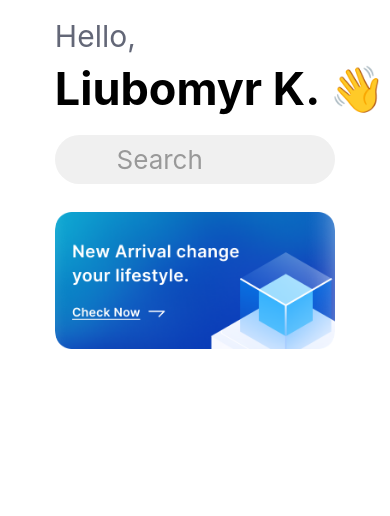
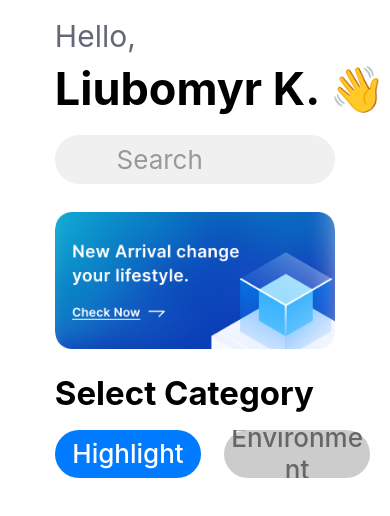
Before and after one commit to lubomirKavetskiy/DonationApp, a React Native app: screen / in a window 390 px wide. Shown: the top 516 px of the page. Built offline with nearby package versions, Linux system fonts and the light colour scheme; some icons are missing.

Commit message:
Implement categories list

```diff
--- a/components/Tab/Tab.js
+++ b/components/Tab/Tab.js
@@ -1,6 +1,6 @@
 import React, {useRef, useState} from 'react';
 import {Pressable, Text} from 'react-native';
-import {bool, func, string} from 'prop-types';
+import {bool, func, number, string} from 'prop-types';
 
 // Utilities
 import {horizontalScale} from '../../assets/styles/scaling';
@@ -8,7 +8,7 @@ import {horizontalScale} from '../../assets/styles/scaling';
 // Styles
 import style from './style';
 
-const Tab = ({title, isInactive, onPress}) => {
+const Tab = ({title, isInactive, onPress, tabId}) => {
   const [width, setWidth] = useState(0);
   const tabRef = useRef(null);
 
@@ -25,9 +25,8 @@ const Tab = ({title, isInactive, onPress}) => {
 
   return (
     <Pressable
-      disabled={isInactive}
       style={[style.tab, isInactive && style.inactiveTab, tabWidth]}
-      onPress={onPress}>
+      onPress={() => onPress(tabId)}>
       <Text
         ref={tabRef}
         onTextLayout={handleTextLayout}
@@ -42,6 +41,7 @@ Tab.propTypes = {
   title: string.isRequired,
   isInactive: bool,
   onPress: func,
+  tabId: number.isRequired,
 };
 
 Tab.defaultProps = {
--- a/screens/Home/Home.js
+++ b/screens/Home/Home.js
@@ -1,4 +1,4 @@
-import React from 'react';
+import React, {useEffect, useState} from 'react';
 import {
   SafeAreaView,
   Text,
@@ -16,16 +16,48 @@ import style from './style';
 import Header from '../../components/Header/Header';
 import {resetUserState} from '../../redux/reducers/User';
 import Search from '../../components/Search/Search';
+import {FlatList} from 'react-native-gesture-handler';
+import Tab from '../../components/Tab/Tab';
+import {updateSelectedCategoryId} from '../../redux/reducers/Categories';
 
 const Home = () => {
   const {bgWhite, flex} = globalStyles;
+
   const {firstName, lastName, profileImage} =
     useSelector(state => state.user) ?? {};
   const categories = useSelector(state => state.categories) ?? {};
-  console.log({categories});
+
   const dispatch = useDispatch();
   dispatch(resetUserState());
-  console.log({profileImage});
+
+  const [categoryPage, setCategoryPage] = useState(1);
+  const [categoryList, setCategoryList] = useState([]);
+  const [isLoadingCategories, setIsLoadingCategories] = useState(false);
+  const categoryPageSize = 4;
+
+  const pagination = ({items, pageNumber, pageSize}) => {
+    const startIndex = (pageNumber - 1) * pageSize;
+    const endIndex = startIndex + pageSize;
+
+    if (startIndex >= items.length) {
+      return [];
+    }
+
+    return items.slice(startIndex, endIndex);
+  };
+
+  useEffect(() => {
+    setIsLoadingCategories(true);
+    setCategoryList(
+      pagination({
+        items: categories.categories,
+        pageNumber: categoryPage,
+        pageSize: categoryPageSize,
+      }),
+    );
+    setCategoryPage(prevPage => prevPage + 1);
+    setIsLoadingCategories(false);
+  }, []);
 
   return (
     <SafeAreaView style={[bgWhite, flex]}>
@@ -59,6 +91,48 @@ const Home = () => {
             resizeMode="contain"
           />
         </Pressable>
+        <View style={style.categoryHeader}>
+          <Header title="Select Category" type={2} />
+        </View>
+        <View style={style.categories}>
+          <FlatList
+            onEndReachedThreshold={0.5}
+            onEndReached={() => {
+              if (isLoadingCategories) {
+                return;
+              }
+
+              setIsLoadingCategories(true);
+              const newData = pagination({
+                items: categories.categories,
+                pageNumber: categoryPage,
+                pageSize: categoryPageSize,
+              });
+
+              if (newData.length > 0) {
+                setCategoryList(prevList => [...prevList, ...newData]);
+                setCategoryPage(prevPage => prevPage + 1);
+              }
+              setIsLoadingCategories(false);
+            }}
+            horizontal
+            showsHorizontalScrollIndicator={false}
+            data={categoryList}
+            renderItem={({item}) => (
+              <View style={style.categoryItem} key={item.categoryId}>
+                <Tab
+                  tabId={item.categoryId}
+                  title={item.name}
+                  isInactive={item.categoryId !== categories.selectedCategoryId}
+                  onPress={value => {
+                    dispatch(updateSelectedCategoryId({categoryId: value}));
+                  }}
+                />
+              </View>
+            )}
+            keyExtractor={item => item.id}
+          />
+        </View>
       </ScrollView>
     </SafeAreaView>
   );
--- a/screens/Home/style.js
+++ b/screens/Home/style.js
@@ -40,6 +40,16 @@ const style = StyleSheet.create({
     marginTop: verticalScale(20),
     borderRadius: horizontalScale(12),
   },
+  categoryHeader: {
+    marginHorizontal: horizontalScale(24),
+    marginVertical: verticalScale(16),
+  },
+  categories: {
+    marginLeft: horizontalScale(24),
+  },
+  categoryItem: {
+    marginRight: horizontalScale(10),
+  },
 });
 
 export default style;
```
